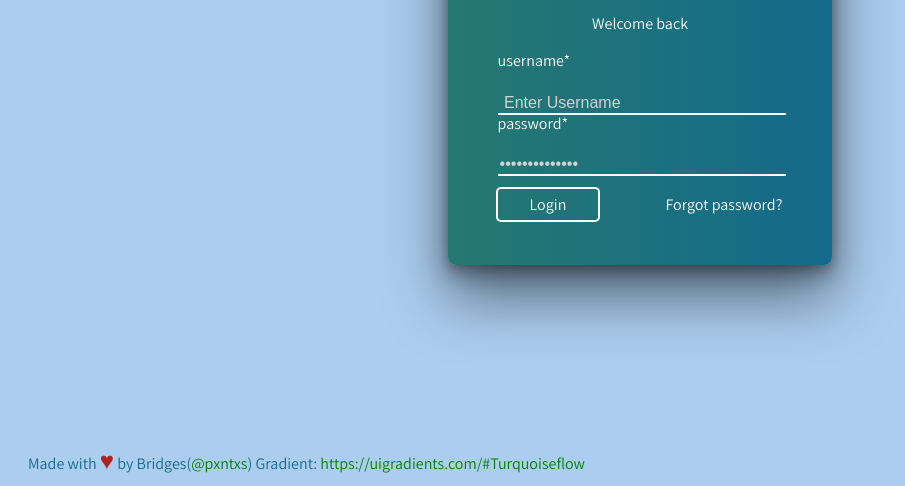
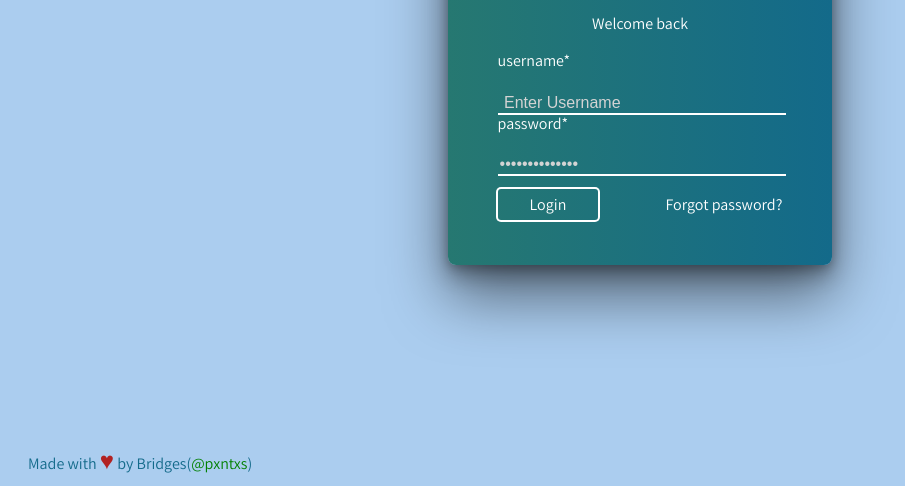
Before and after one commit to Saivardhan190/Front-End-Project, a plain HTML site: page login.html in a window 1280 px wide. Shown: the part 314-800 px from the top of the page, without its empty margins (0-905 px from the left). Drawn offline with Linux system fonts and the light colour scheme.

Commit message:
Update login.html

```diff
--- a/login.html
+++ b/login.html
@@ -26,7 +26,6 @@
 </section>
 <footer>
   <p>Made with <span class='heart'>&hearts;</span> by Bridges(<a href='https://github.com/pxntxs'>@pxntxs</a>)</p>
-  <p>Gradient: <a href='https://uigradients.com/#Turquoiseflow'>https://uigradients.com/#Turquoiseflow</a></p>
 </footer>
 <!-- partial -->
   <script  src=" "></script>
```
